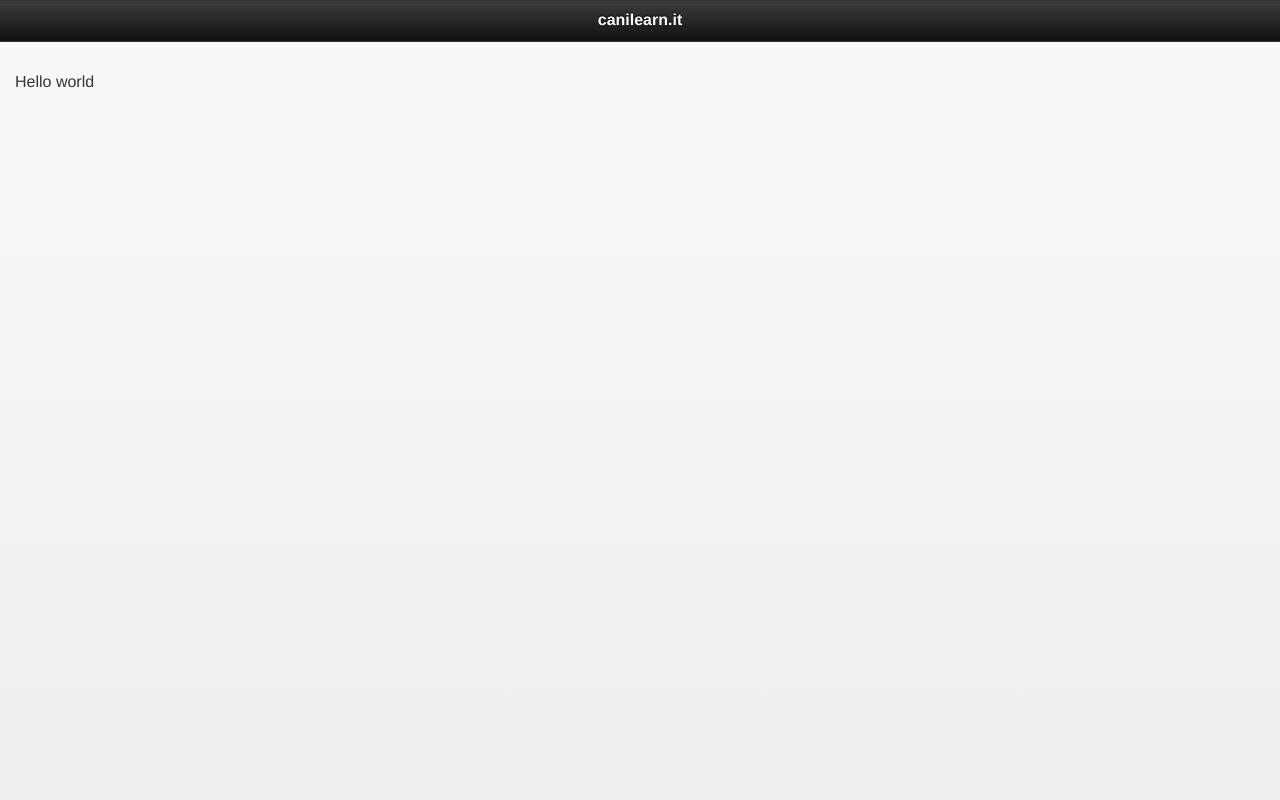
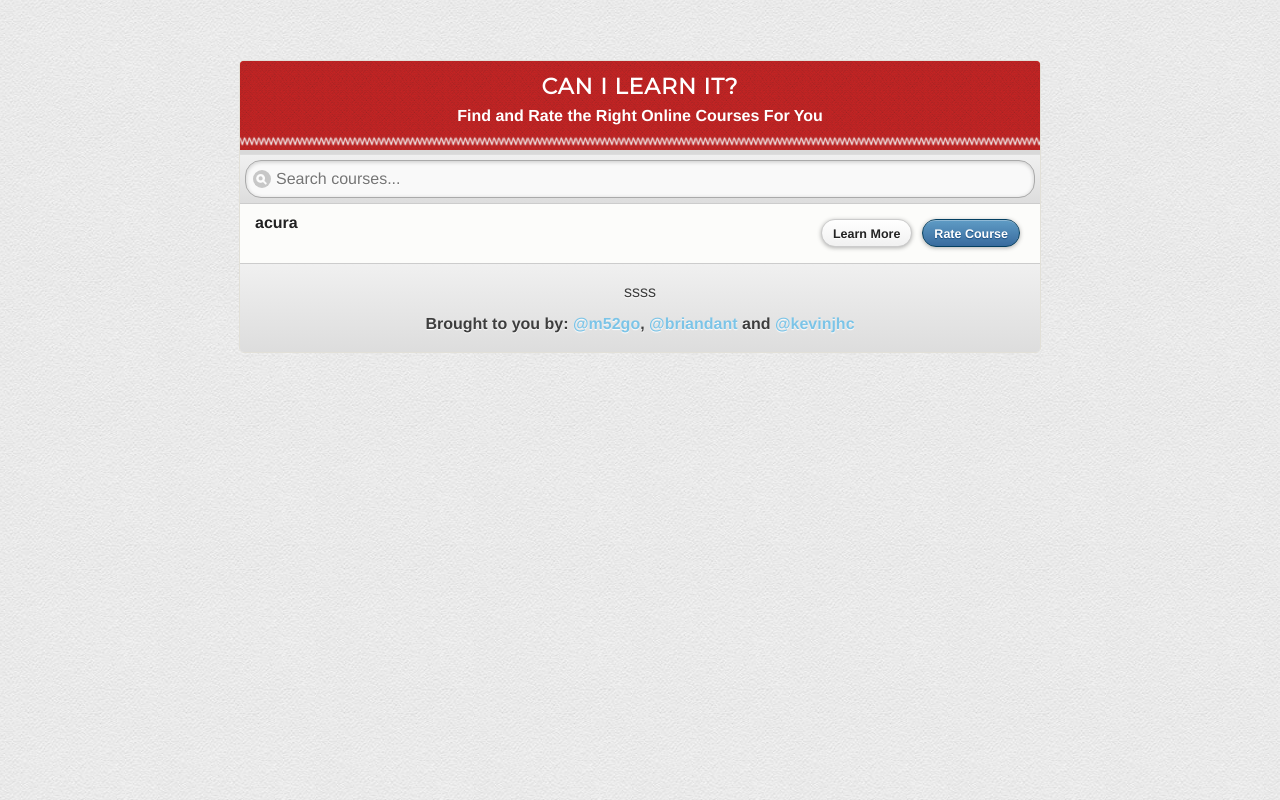
Before and after one commit to m52go/canilearnit, a plain HTML site: page index.html in a window 1280 px wide. Drawn offline with Linux system fonts and the light colour scheme.

Commit message:
Added UI, and stuff

```diff
--- /dev/null
+++ b/css/style.css
@@ -0,0 +1,163 @@
+/* http://meyerweb.com/eric/tools/css/reset/
+   v2.0 | 20110126
+   License: none (public domain)
+*/
+
+html, body, div, span, applet, object, iframe,
+h1, h2, h3, h4, h5, h6, p, blockquote, pre,
+a, abbr, acronym, address, big, cite, code,
+del, dfn, em, img, ins, kbd, q, s, samp,
+small, strike, strong, sub, sup, tt, var,
+b, u, i, center,
+dl, dt, dd, ol, ul, li,
+fieldset, form, label, legend,
+table, caption, tbody, tfoot, thead, tr, th, td,
+article, aside, canvas, details, embed,
+figure, figcaption, footer, header, hgroup,
+menu, nav, output, ruby, section, summary,
+time, mark, audio, video {
+	margin: 0;
+	padding: 0;
+	border: 0;
+	font-size: 100%;
+	font: inherit;
+	vertical-align: baseline;
+}
+/* HTML5 display-role reset for older browsers */
+article, aside, details, figcaption, figure,
+footer, header, hgroup, menu, nav, section {
+	display: block;
+}
+body {
+	line-height: 1;
+}
+ol, ul {
+	list-style: none;
+}
+blockquote, q {
+	quotes: none;
+}
+blockquote:before, blockquote:after,
+q:before, q:after {
+	content: '';
+	content: none;
+}
+table {
+	border-collapse: collapse;
+	border-spacing: 0;
+}
+
+/* ===================
+   Page Styles
+   =================== */
+
+.ui-page { background-image: url(../images/bg.png) !important; }
+.right { float: right; }
+
+/* ===================
+   Header
+   =================== */
+
+.ui-header {
+	padding: 10px 10px 30px 10px;
+}
+
+h1 {
+	margin: 5px 0 0.8em !important;
+	padding: 0;
+	font-size: 22px !important;
+	font-family: 'Montserrat', sans-serif !important;
+	text-transform: uppercase;
+	text-shadow: none;
+	letter-spacing: 1px;
+}
+h2 {
+	font-size: 18px;
+	margin: -10px 0 0 0 !important;
+	padding: 0 !important;
+	text-shadow: none;
+}
+
+.ui-bar-a {
+	background: #F14E32 !important;
+	background-image: url(../images/header_bg.png) !important;
+	border: 0;
+	background-position: 0 -5px !important;
+}
+
+
+/* ===================
+   Footer
+   =================== */
+
+.ui-block-a, .ui-block-b, .ui-block-c, .ui-block-d, .ui-block-e {
+    padding: 20px;
+    text-align: center;
+}
+
+.ui-block-a {
+	border-right: 1px solid #ccc;
+}
+
+.ui-bar-c {
+	border: 0;
+}
+
+.footer p { font-weight: normal; }
+.colophon { text-align: center; }
+.ui-grid-a > *:nth-child(n) { width: 100%; }
+
+/* ===================
+   List Styles
+   =================== */
+
+/* Overwrites jquery mobile css */
+.ui-li .ui-btn-inner a.ui-link-inherit, .ui-li-static.ui-li {
+	overflow: auto;
+}
+
+.listtitle {
+	margin: 10px 0;
+	float: left;
+}
+
+.ui-link {
+	text-decoration: none;
+}
+
+.btn-rate {
+	color: #fff !important;
+}
+
+.btn-learn {
+	color: #222 !important;
+}
+
+/* List background */
+.ui-btn-up-c { background-color: #FCFCFA !important; }
+
+/* ===================
+   Content
+   =================== */
+
+.ui-grid-a {
+	padding: 20px;
+}
+
+/* ===================
+   Media Queries
+   =================== */
+
+@media screen and (min-width: 768px) {
+
+	.container {
+		width: 800px;
+		margin: 60px auto 0 auto;
+		background-color: #FCFCFA;
+	    border: 1px solid #E2E0D8;
+	    border-radius: 5px 5px 5px 5px;
+	    padding: 0px;
+	    overflow: hidden;
+	}
+
+}
--- a/index.html
+++ b/index.html
@@ -1,25 +1,49 @@
 <!DOCTYPE html>
 <html>
 <head>
-	<title>canilearn.it</title>
+	<title>Can I Learn It? | Find and Rate The Right Online Courses For You</title>
 	<meta name="viewport" content="width=device-width, initial-scale=1">
+	<link href='http://fonts.googleapis.com/css?family=Montserrat|Karla' rel='stylesheet' type='text/css'>
 	<link rel="stylesheet" href="css/jquery.mobile-1.2.0.css" />
-	<script src="js/jquery-1.8.2.js"></script>
-	<script src="js/jquery.mobile-1.2.0.js"></script>
+	<link rel="stylesheet" href="css/style.css" />
 </head>
 <body>
 
 <div data-role="page">
 
+<div class="container">
+
 	<div data-role="header">
-		<h1>canilearn.it</h1>
+		<h1>Can I Learn It?</h1>
+		<h2>Find and Rate the Right Online Courses For You</h2>
 	</div><!-- /header -->
 
 	<div data-role="content">
-		<p>Hello world</p>
+
+		<ul data-role="listview" data-filter-placeholder="Search courses..." data-filter="true">
+			<li data-filtertext="coursera">
+			acura
+				<span class="right" data-role="button" data-theme="b" data-inline="true" data-mini="true"><a class="btn-rate" href="#">Rate Course</a></span>
+				<span class="right" data-role="button" data-inline="true" data-mini="true"><a class="btn-learn" href="#">Learn More</a></span>
+			</li>
+		</ul>
 	</div><!-- /content -->
+
+	<div class="footer" data-role="footer" data-theme="c">
+		<div class="ui-grid-a">
+				<div class="colophon">
+				<p>ssss</p>
+				<br />
+				Brought to you by: <a href="http://twitter.com/m52go" rel="external" target="_blank">@m52go</a>, <a href="http://twitter.com/briandant" rel="external" target="_blank">@briandant</a> and <a href="http://twitter.com/kevinjhc" rel="external" target="_blank">@kevinjhc</a></div>
+		</div>
+	</div><!-- /footer -->
+
+</div><!-- /container -->
 
 </div><!-- /page -->
 
 </body>
+
+	<script src="js/jquery-1.8.2.js"></script>
+	<script src="js/jquery.mobile-1.2.0.js"></script>
 </html>
```
Also changed, not shown: css/jquery.mobile-1.2.0.css, images/bg.png (added), images/header_bg.png (added), images/icons-18-white.png (added).
